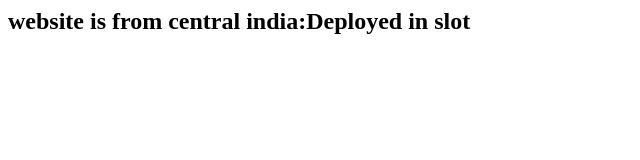
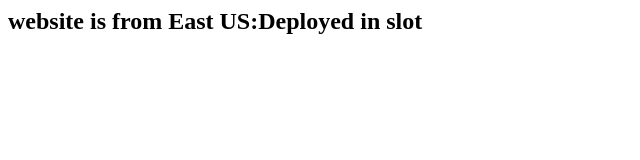
Before and after one commit to santoshimajji/slot, a plain HTML site: page index.html in a window 1280 px wide. Shown: the whole page, without its empty margins (0-640 px from the left). Drawn offline with Linux system fonts and the light colour scheme.

Commit message:
Update index.html

```diff
--- a/index.html
+++ b/index.html
@@ -3,6 +3,6 @@
 <title>Wipro India</title>
 </head>
 <body>
-<h2>website is from central india:Deployed in slot</h2>
+<h2>website is from East US:Deployed in slot</h2>
 </body>
 </html>
```
